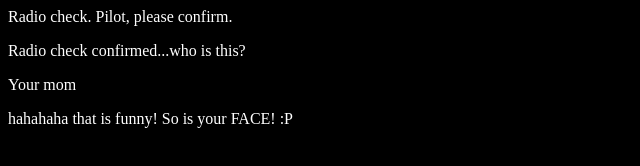
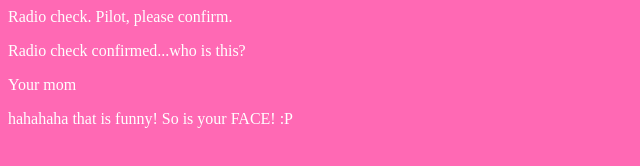
Before and after one commit to DottieQ/Studio-communicaiton-log, a plain HTML site: page index.html in a window 1280 px wide. Shown: the whole page, without its empty margins (0-640 px from the left). Drawn offline with Linux system fonts and the light colour scheme.

Commit message:
hot pink bg

```diff
--- a/style.css
+++ b/style.css
@@ -1,4 +1,4 @@
 body {
    color: white;
-   background-color: black;
+   background-color: hotpink;
 }
```
